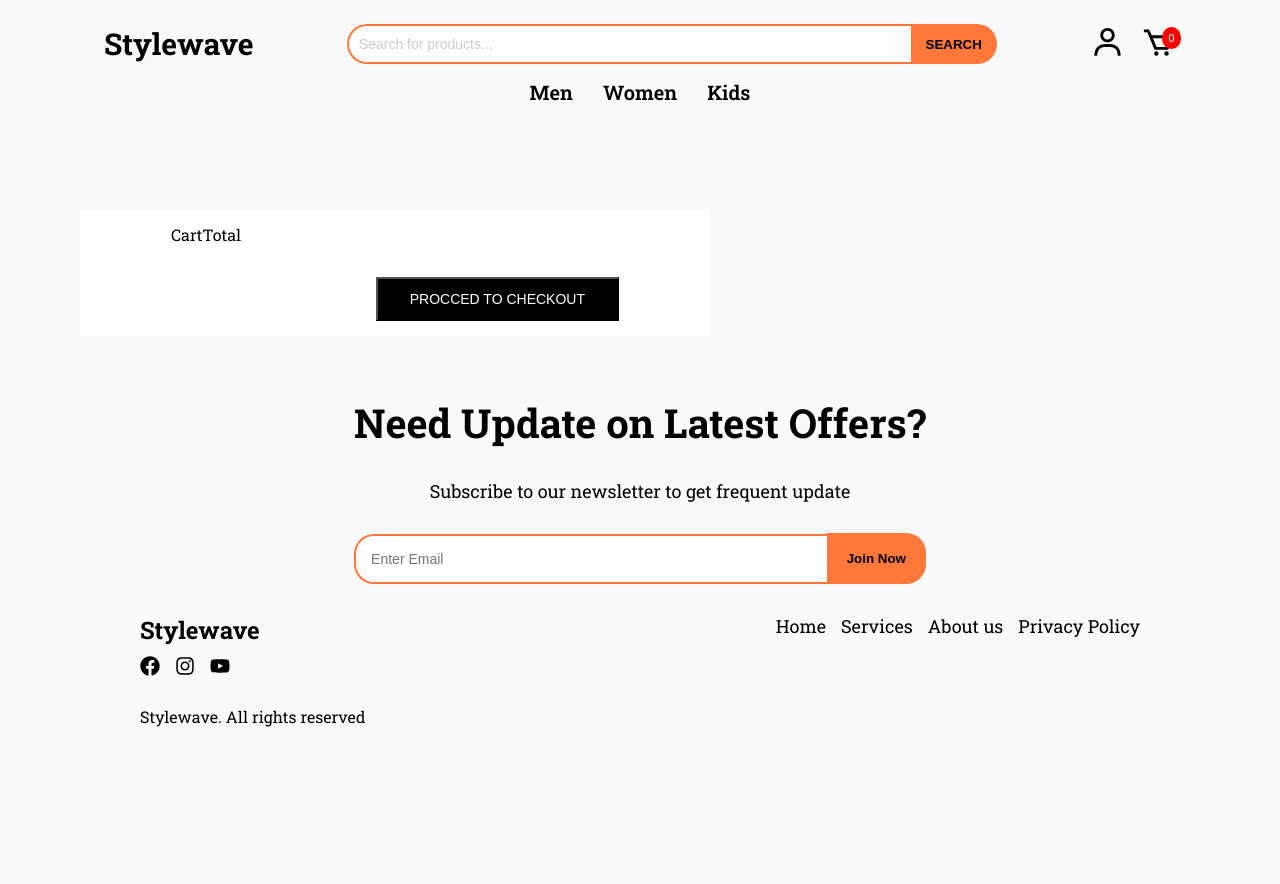
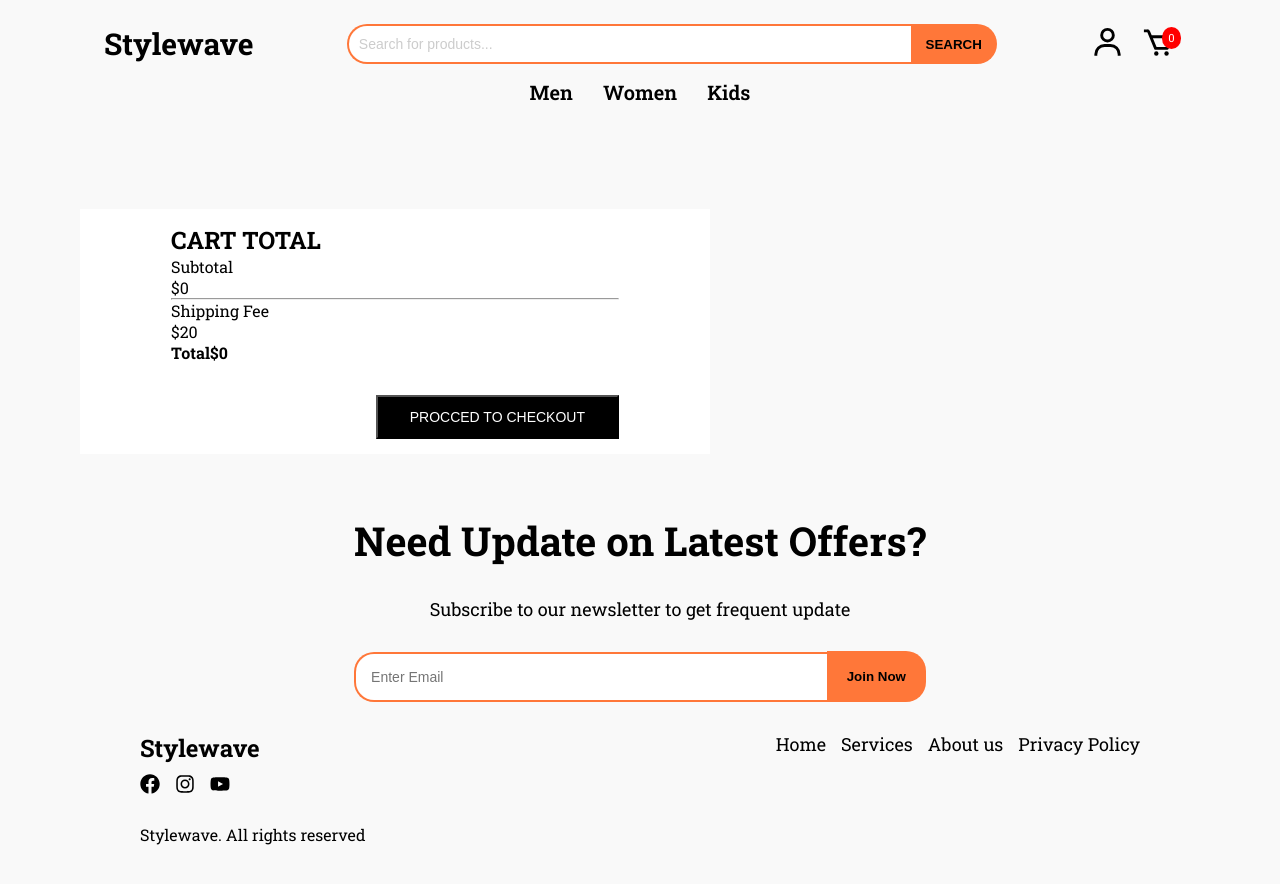
Before and after one commit to boben195/fullstack-clothing-site, a React (Vite) app in the folder frontend/: page /cart in a window 1280 px wide. Shown: the top 884 px of the page. Before the commit the page ends 800 px from the top, so only its background shows below. Built offline with nearby package versions, Linux system fonts and the light colour scheme.

Commit message:
add carttotal section

```diff
--- a/frontend/src/components/CartTotal/CartTotal.jsx
+++ b/frontend/src/components/CartTotal/CartTotal.jsx
@@ -1,7 +1,42 @@
-import React from "react";
+import React, { useContext } from "react";
+import { ShopContext } from "../../context/ShopContext";
 
 const CartTotal = () => {
-  return <div>CartTotal</div>;
+  const { currency, getCartAmount, delivery_fee } = useContext(ShopContext);
+  return (
+    <div>
+      <div className="cart-total-container">
+        <div className="cart-title">
+          <h2>CART TOTAL</h2>
+        </div>
+        <div className="cart-total-details">
+          <div className="cart-row">
+            <p>Subtotal</p>
+            <p>
+              {currency}
+              {getCartAmount()}
+            </p>
+            <p></p>
+          </div>
+          <hr className="cart-devider" />
+          <div className="cart-row">
+            <p>Shipping Fee</p>
+            <p>
+              {currency}
+              {delivery_fee}
+            </p>
+          </div>
+          <div className="cart-row cart-total">
+            <b>Total</b>
+            <b>
+              {currency}
+              {getCartAmount() === 0 ? 0 : getCartAmount() + delivery_fee}
+            </b>
+          </div>
+        </div>
+      </div>
+    </div>
+  );
 };
 
 export default CartTotal;
--- a/frontend/src/context/ShopContext.jsx
+++ b/frontend/src/context/ShopContext.jsx
@@ -6,6 +6,7 @@ export const ShopContext = createContext();
 
 const ShopContextProvider = ({ children }) => {
   const currency = "$";
+  const delivery_fee = 20;
 
   const [cartItems, setCartItems] = useState({});
 
@@ -75,6 +76,7 @@ const ShopContextProvider = ({ children }) => {
     updateQuantity,
     getCartAmount,
     cartItems,
+    delivery_fee,
   };
 
   return <ShopContext.Provider value={value}>{children}</ShopContext.Provider>;
```
